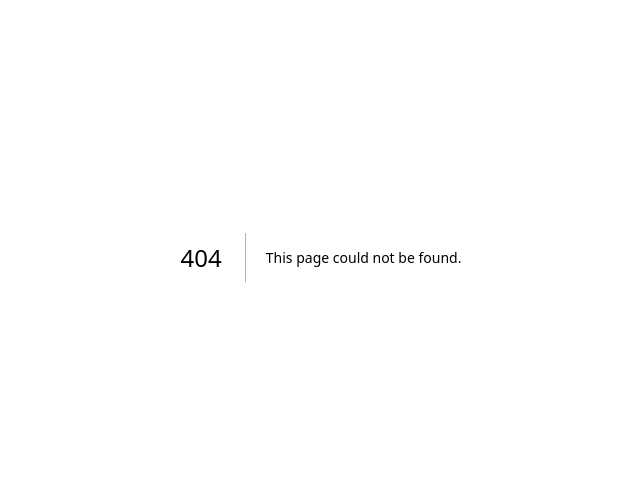
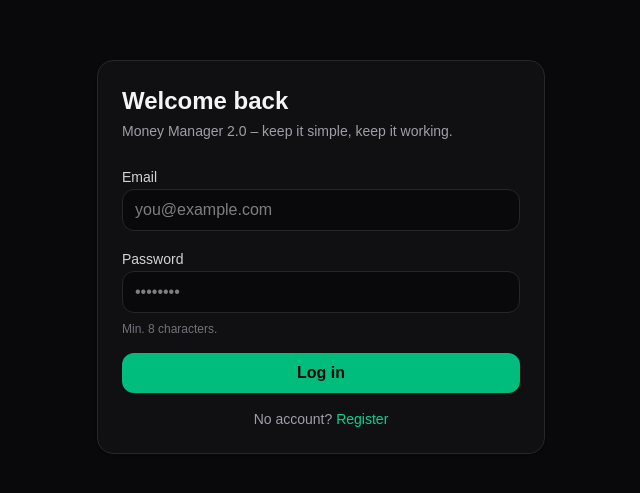
Before and after one commit to AdamKuzniarski/money-manager-2.0, a Next.js app in the folder web/: page /auth/login in a window 1280 px wide. Before the commit this address had no page. Shown: the part 143-636 px from the top of the page, without its empty margins (319-959 px from the left). Built offline with nearby package versions, Linux system fonts and the light colour scheme.

Commit message:
add middleware and auth!

```diff
--- /dev/null
+++ b/web/app/auth/actions.ts
@@ -0,0 +1,96 @@
+"use server";
+
+import { cookies } from "next/headers";
+import { redirect } from "next/navigation";
+
+export type AuthActionState = {
+  error?: string;
+};
+
+function getApiURL() {
+  return process.env.API_URL ?? "http://localhost:4000";
+}
+
+function normalizeApiError(payload: unknown): string {
+  if (!payload) return "Unknown error";
+
+  if (typeof payload === "string") return payload;
+
+  if (typeof payload === "object") {
+    const maybeMessage = (payload as Record<string, unknown>).message;
+    if (Array.isArray(maybeMessage)) {
+      const parts = maybeMessage.filter(
+        (item): item is string => typeof item === "string"
+      );
+      if (parts.length) return parts.join(", ");
+    }
+    if (typeof maybeMessage === "string") return maybeMessage;
+  }
+
+  return "Request failed";
+}
+
+export async function registerAction(
+  _prevState: AuthActionState,
+  formData: FormData
+): Promise<AuthActionState> {
+  const email = String(formData.get("email") ?? "").trim();
+  const password = String(formData.get("password") ?? "");
+
+  const res = await fetch(`${getApiURL()}/auth/register`, {
+    method: "POST",
+    headers: { "Content-Type": "application/json" },
+    body: JSON.stringify({ email, password }),
+  });
+
+  if (!res.ok) {
+    let payload: unknown = null;
+    try {
+      payload = await res.json();
+    } catch {}
+    return { error: normalizeApiError(payload) };
+  }
+  //UX - direkt tu login page +email prefill
+  redirect(`/auth/login?registered=1&email=${encodeURIComponent(email)}`);
+}
+
+export async function loginAction(
+  _prevState: AuthActionState,
+  formData: FormData
+): Promise<AuthActionState> {
+  const email = String(formData.get("email") ?? "").trim();
+  const password = String(formData.get("password") ?? "");
+
+  const res = await fetch(`${getApiURL()}/auth/login`, {
+    method: "POST",
+    headers: { "Content-Type": "application/json" },
+    body: JSON.stringify({ email, password }),
+  });
+
+  let payload: unknown = null;
+  try {
+    payload = await res.json();
+  } catch {}
+
+  if (!res.ok) {
+    return { error: normalizeApiError(payload) || "Login failed" };
+  }
+
+  const token = String(
+    typeof payload === "object" && payload !== null
+      ? (payload as Record<string, unknown>).accessToken ?? ""
+      : ""
+  );
+  if (!token) return { error: "No token received from API" };
+
+  // JWT in httpOnly Cookie speicherung
+  const cookieStore = await cookies();
+  cookieStore.set("mm_token", token, {
+    httpOnly: true,
+    secure: process.env.NODE_ENV === "production",
+    sameSite: "lax",
+    path: "/",
+  });
+
+  redirect("/dashboard");
+}
--- /dev/null
+++ b/web/app/auth/login/page.tsx
@@ -0,0 +1,23 @@
+import { AuthForm } from "@/components/auth/auth-form";
+import { loginAction } from "../actions";
+
+export default function LoginPage({
+  searchParams,
+}: {
+  searchParams: { registered?: string; email?: string };
+}) {
+  const infoMessage =
+    searchParams.registered === "1"
+      ? "Account created. You can log in now."
+      : undefined;
+
+  return (
+    <AuthForm
+      mode="login"
+      title="Welcome back"
+      action={loginAction}
+      defaultEmail={searchParams.email}
+      infoMessage={infoMessage}
+    />
+  );
+}
--- /dev/null
+++ b/web/app/auth/register/page.tsx
@@ -0,0 +1,8 @@
+import { AuthForm } from "@/components/auth/auth-form";
+import { registerAction } from "../actions";
+
+export default function RegisterPage() {
+  return (
+    <AuthForm mode="register" title="Create account" action={registerAction} />
+  );
+}
--- a/web/app/dashboard/page.tsx
+++ b/web/app/dashboard/page.tsx
@@ -1,39 +1,31 @@
-import React from "react";
+import { cookies } from "next/headers";
+import { redirect } from "next/navigation";
 
-export default function DashboardPage() {
+function getApiUrl() {
+  return process.env.API_URL ?? "http://localhost:4000";
+}
+
+export default async function DashboardPage() {
+  const cookieStore = await cookies();
+  const token = cookieStore.get("mm_token")?.value;
+  if (!token) redirect("/auth/login");
+
+  const res = await fetch(`${getApiUrl()}/auth/me`, {
+    headers: { Authorization: `Bearer ${token}` },
+    cache: "no-store",
+  });
+
+  if (!res.ok) redirect("/auth/login");
+
+  const me = await res.json();
+
   return (
-    <section className="space-y-4">
-      <header>
-        <h1 className="text-2xl font-semibold tracking-tight text-slate-50">
-          Overview
-        </h1>
-        <p>This is the placeholder dashboard for Money Manager 2.0.</p>
-      </header>
-
-      <div className="grid gap-4 md:grid-cols-2 xl:grid-cols-3">
-        <div className="rounded-xl border border-slate-800 bg-slate-900/60 p-4">
-          <p className="text-sm font-medium text-slate-300">Monthly Summary</p>
-          <p className="mt-2 text-xs text-slate-500">
-            Placeholder content - real data coming soon...
-          </p>
-        </div>
-      </div>
-
-      <div className="rounded-xl border border-slate-800 bg-slate-900/60 p-4">
-        <p className="text-sm font-medium text-slate-300">
-          Recent Transactions
-        </p>
-        <p className="mt-2 text-xs text-slate-500">
-          Placeholder content - will list latest activity
-        </p>
-      </div>
-
-      <div className="rounded-xl border border-slate-800 bg-slate-900/60 p-4">
-        <p className="text-sm font-medium text-slate-300">Spending Stats</p>
-        <p className="mt-2 text-xs text-slate-500">
-          Placeholder charts and insights
-        </p>
-      </div>
-    </section>
+    <div className="p-6">
+      <h1 className="text-2xl font-bold">Dashboard</h1>
+      <p className="mt-2 text-zinc-400">Logged in as:</p>
+      <pre className="mt-4 rounded-xl border border-zinc-800 bg-zinc-950 p-4">
+        {JSON.stringify(me, null, 2)}
+      </pre>
+    </div>
   );
 }
--- /dev/null
+++ b/web/components/auth/auth-form.tsx
@@ -0,0 +1,109 @@
+"use client";
+
+import Link from "next/link";
+import { useFormStatus } from "react-dom";
+import type { AuthActionState } from "@/app/auth/actions";
+import { useActionState } from "react";
+
+function SubmitButton({ label }: { label: string }) {
+  const { pending } = useFormStatus();
+
+  return (
+    <button
+      type="submit"
+      disabled={pending}
+      className="w-full rounded-xl bg-emerald-500 px-4 py-2 font-semibold text-zinc-950 hover:bg-emerald-400 disabled:opacity-60"
+    >
+      {pending ? "Loading…" : label}
+    </button>
+  );
+}
+
+export function AuthForm(props: {
+  mode: "login" | "register";
+  title: string;
+  action: (
+    prevState: AuthActionState,
+    formData: FormData
+  ) => Promise<AuthActionState>;
+  defaultEmail?: string;
+  infoMessage?: string;
+}) {
+  const [state, formAction] = useActionState(props.action, {});
+
+  return (
+    <div className="rounded-2xl border border-zinc-800 bg-zinc-900/50 p-6 shadow">
+      <h1 className="text-2xl font-bold">{props.title}</h1>
+      <p className="mt-1 text-sm text-zinc-400">
+        Money Manager 2.0 – keep it simple, keep it working.
+      </p>
+
+      {props.infoMessage ? (
+        <div className="mt-4 rounded-xl border border-emerald-700/60 bg-emerald-900/20 px-4 py-3 text-sm text-emerald-200">
+          {props.infoMessage}
+        </div>
+      ) : null}
+
+      {state.error ? (
+        <div className="mt-4 rounded-xl border border-red-700/60 bg-red-900/20 px-4 py-3 text-sm text-red-200">
+          {state.error}
+        </div>
+      ) : null}
+
+      <form action={formAction} className="mt-6 space-y-4">
+        <div className="space-y-2">
+          <label className="text-sm text-zinc-300">Email</label>
+          <input
+            name="email"
+            type="email"
+            defaultValue={props.defaultEmail ?? ""}
+            required
+            className="w-full rounded-xl border border-zinc-800 bg-zinc-950 px-3 py-2 outline-none focus:border-emerald-500"
+            placeholder="you@example.com"
+          />
+        </div>
+
+        <div className="space-y-2">
+          <label className="text-sm text-zinc-300">Password</label>
+          <input
+            name="password"
+            type="password"
+            required
+            minLength={8}
+            className="w-full rounded-xl border border-zinc-800 bg-zinc-950 px-3 py-2 outline-none focus:border-emerald-500"
+            placeholder="••••••••"
+          />
+          <p className="text-xs text-zinc-500">Min. 8 characters.</p>
+        </div>
+
+        <SubmitButton
+          label={props.mode === "login" ? "Log in" : "Create account"}
+        />
+
+        <div className="text-center text-sm text-zinc-400">
+          {props.mode === "login" ? (
+            <>
+              No account?{" "}
+              <Link
+                className="text-emerald-400 hover:underline"
+                href="/auth/register"
+              >
+                Register
+              </Link>
+            </>
+          ) : (
+            <>
+              Already registered?{" "}
+              <Link
+                className="text-emerald-400 hover:underline"
+                href="/auth/login"
+              >
+                Log in
+              </Link>
+            </>
+          )}
+        </div>
+      </form>
+    </div>
+  );
+}
--- /dev/null
+++ b/web/middleware.ts
@@ -0,0 +1,21 @@
+import { NextResponse } from "next/server";
+import type { NextRequest } from "next/server";
+
+export function middleware(req: NextRequest) {
+  const { pathname } = req.nextUrl;
+
+  if (pathname.startsWith("/dashboard")) {
+    const token = req.cookies.get("mm_token")?.value;
+    if (!token) {
+      const url = req.nextUrl.clone();
+      url.pathname = "/auth/login";
+      return NextResponse.redirect(url);
+    }
+  }
+
+  return NextResponse.next();
+}
+
+export const config = {
+  matcher: ["/dashboard/:path*"],
+};
```
